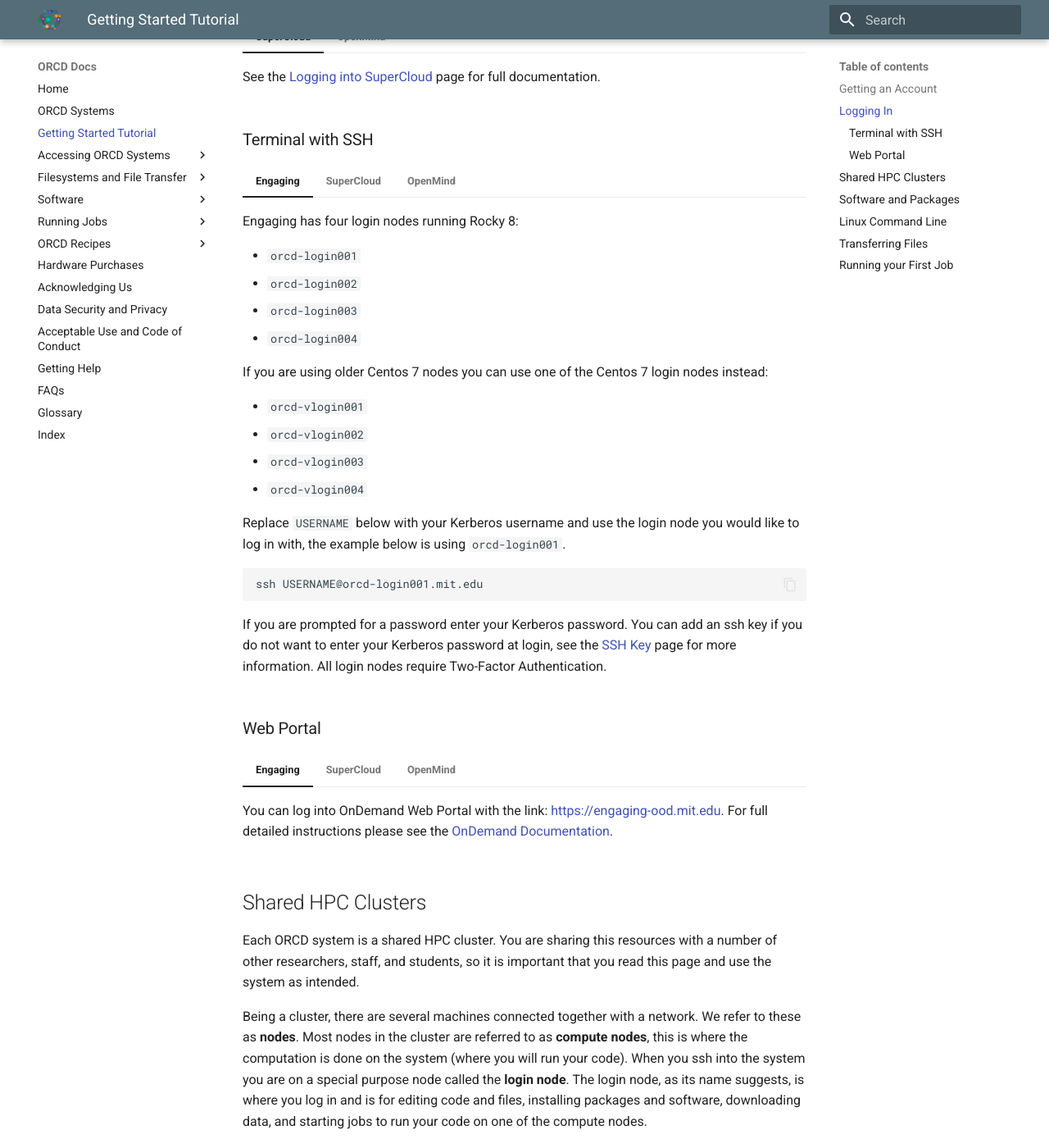
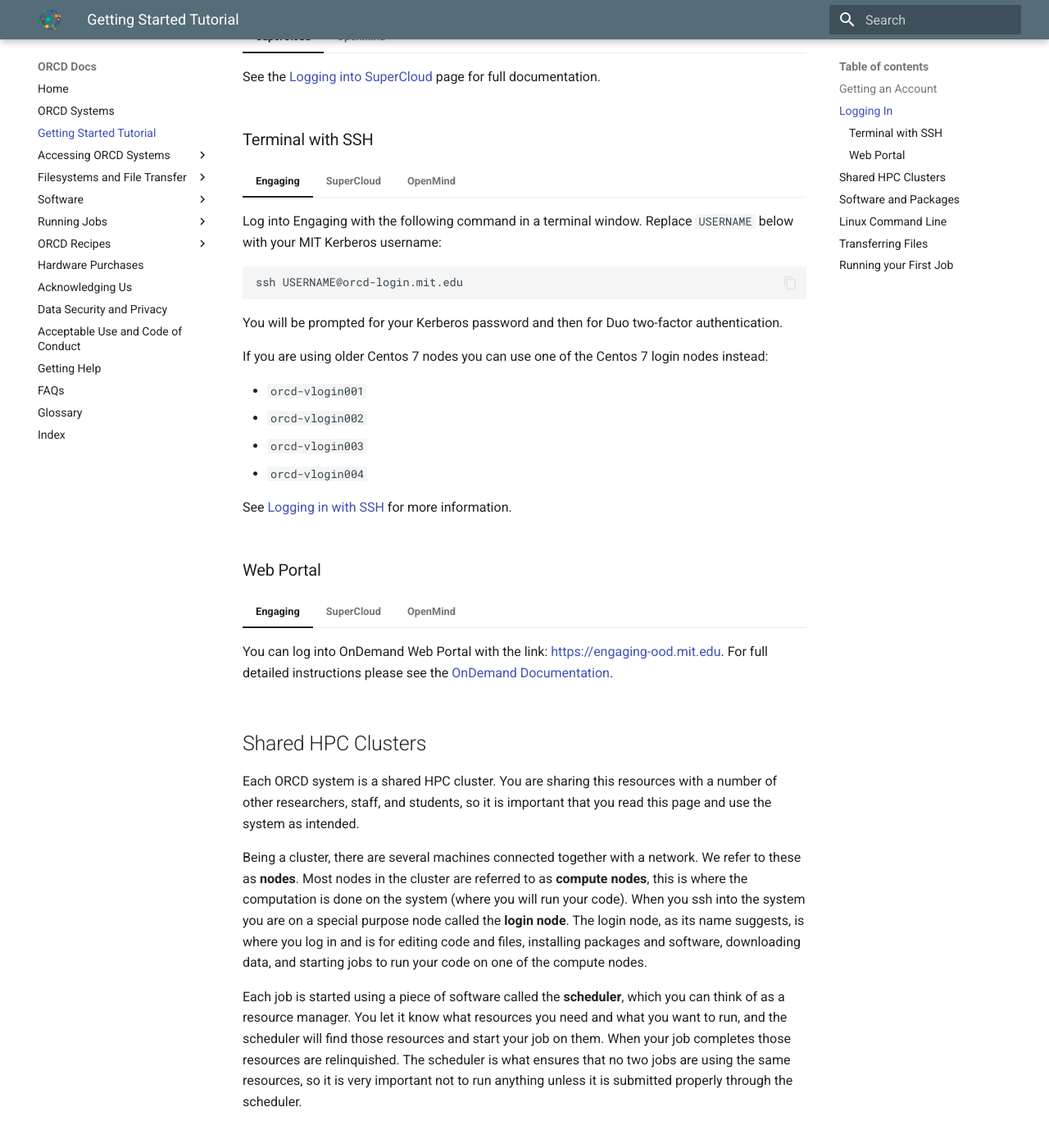
Before and after one commit to mit-orcd/orcd-docs-edit, an MkDocs documentation site: the page built from docs/getting-started.md, in a window 1280 px wide and 1400 px high, scrolled down 856 px. Shown: the whole window at 82% size. Built offline with MkDocs 1.6.1 and Material for MkDocs 9.7.7, drawn with Linux system fonts in a browser that asks for light colours.

Commit message:
Update login instructions in Getting Started Tutorial
Updated SSH login instructions for Engaging, including command format and reference to additional documentation.

````diff
--- a/docs/getting-started.md
+++ b/docs/getting-started.md
@@ -46,12 +46,12 @@
 ### Terminal with SSH
 
 === "Engaging"
-    Engaging has four login nodes running Rocky 8:
+    Log into Engaging with the following command in a terminal window. Replace `USERNAME` below with your MIT Kerberos username:
 
-    - `orcd-login001`
-    - `orcd-login002`
-    - `orcd-login003`
-    - `orcd-login004`
+    ```bash
+    ssh USERNAME@orcd-login.mit.edu
+    ```
+    You will be prompted for your Kerberos password and then for Duo two-factor authentication.
 
     If you are using older Centos 7 nodes you can use one of the Centos 7 login nodes instead:
 
@@ -60,13 +60,7 @@
     - `orcd-vlogin003`
     - `orcd-vlogin004`
 
-    Replace `USERNAME` below with your Kerberos username and use the login node you would like to log in with, the example below is using `orcd-login001`.
-
-    ```bash
-    ssh USERNAME@orcd-login001.mit.edu
-    ```
-
-    If you are prompted for a password enter your Kerberos password.  You can add an ssh key if you do not want to enter your Kerberos password at login, see the [SSH Key](accessing-orcd/ssh-setup.md) page for more information. All login nodes require Two-Factor Authentication.
+    See [Logging in with SSH](accessing-orcd/ssh-login.md/#logging-in-via-ssh) for more information.
 
 === "SuperCloud"
 
````
